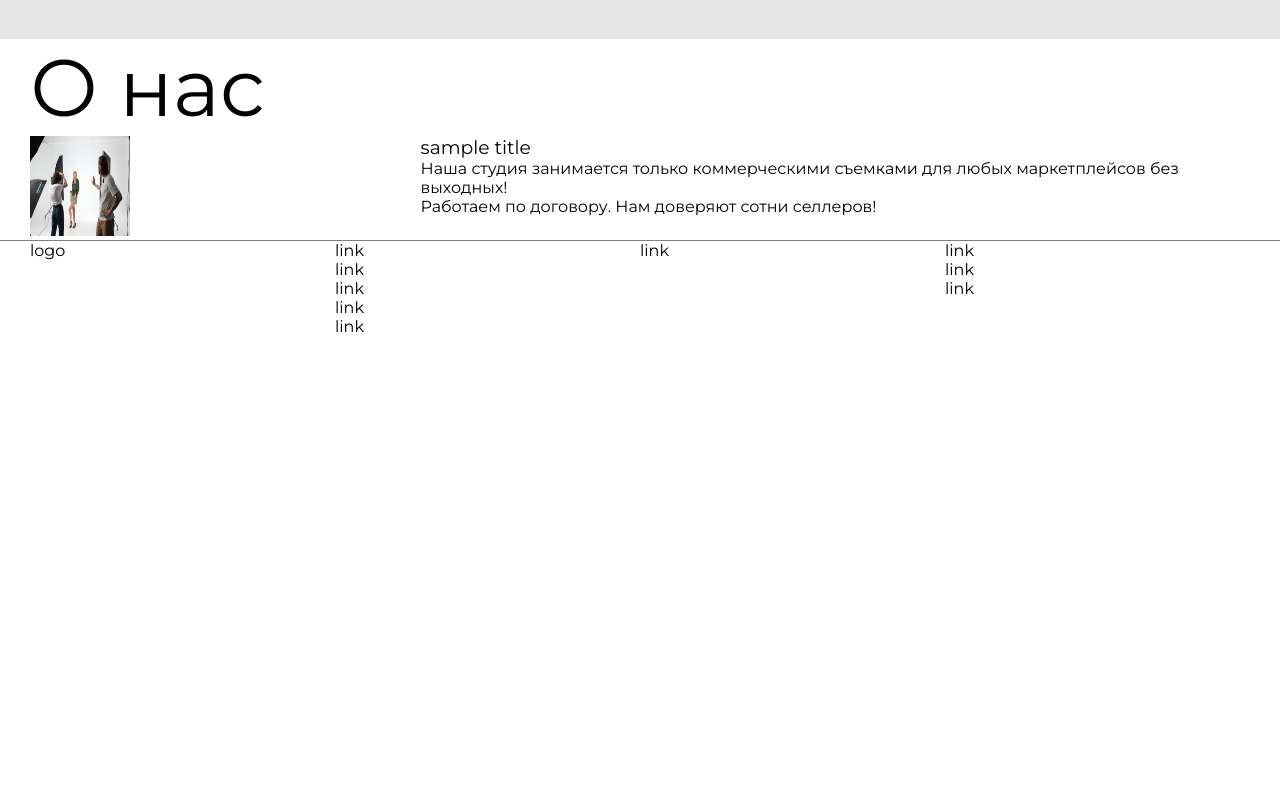
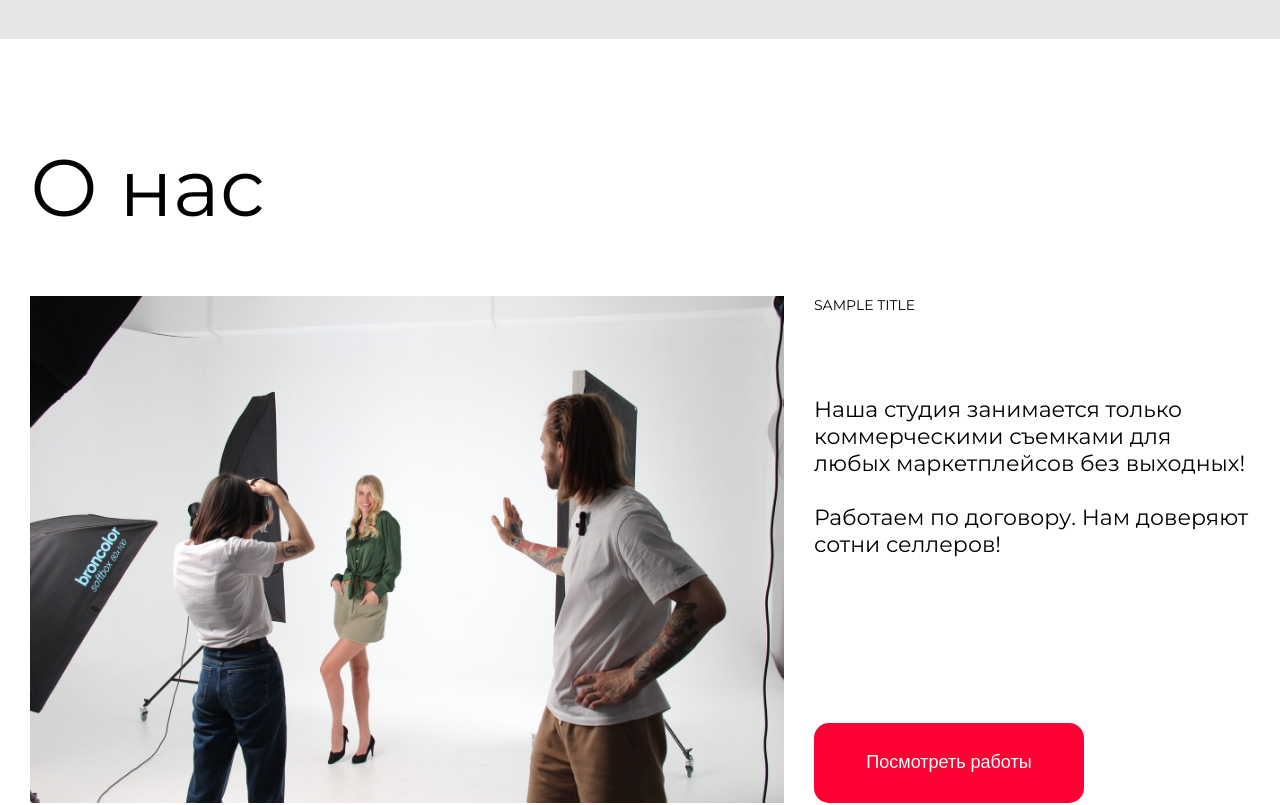
Before and after one commit to Messier1703/photo-studio-landing, a Next.js app: page / in a window 1280 px wide. Shown: the part 740-1545 px from the top of the page. Before the commit the page ends 1140 px from the top, so only its background shows below. Built offline with nearby package versions, Linux system fonts and the light colour scheme.

Commit message:
about section

```diff
--- a/src/assets/styles/globals.scss
+++ b/src/assets/styles/globals.scss
@@ -45,3 +45,8 @@ button {
   padding: 0 10px;
   margin: 0 auto;
 }
+
+.img {
+  width: 100%;
+  height: 100%;
+}
--- a/src/components/sections/AboutSection/AboutSection.module.scss
+++ b/src/components/sections/AboutSection/AboutSection.module.scss
@@ -1,12 +1,42 @@
 .about {
+  padding: 100px 0;
+
   h2 {
     font-size: 80px;
     font-weight: 400;
+    padding-bottom: 60px;
   }
+
   figure {
-    width: 400px;
+    max-width: 880px;
+    grid-area: i;
   }
-  .grid {
-    display: flex;
+
+  .wrapper {
+    display: grid;
+    grid-template-areas:
+      'i i i i t'
+      'i i i i p'
+      'i i i i b';
+    column-gap: 30px;
+
+    h3 {
+      font-size: 14px;
+      font-weight: 400;
+      text-transform: uppercase;
+      grid-area: t;
+    }
+
+    p {
+      font-size: 22px;
+      font-weight: 400;
+      grid-area: p;
+    }
+
+    #btn {
+      grid-area: b;
+      width: 270px;
+      align-self: end;
+    }
   }
 }
--- a/src/components/sections/AboutSection/AboutSection.tsx
+++ b/src/components/sections/AboutSection/AboutSection.tsx
@@ -1,20 +1,24 @@
 import Image from 'next/image'
 import s from './AboutSection.module.scss'
+import BrightButton from '@/components/ui/BrightButton/BrightButton'
 
 const AboutSection = () => {
   return (
     <section className={s.about}>
       <div className='container'>
         <h2>О нас</h2>
-        <div className={s.grid}>
+        <div className={s.wrapper}>
           <figure>
-            <Image src='/about-us-bg.jpg' width={100} height={100} alt='Фон' />
+            <Image src='/about-us-bg.jpg' width={1680} height={1120} alt='Фон' sizes='100vw' className='img' />
           </figure>
-          <div>
-            <h3>sample title</h3>
-            <p>Наша студия занимается только коммерческими съемками для любых маркетплейсов без выходных!</p>
-            <p>Работаем по договору. Нам доверяют сотни селлеров!</p>
-          </div>
+          <h3>sample title</h3>
+          <p>
+            Наша студия занимается только коммерческими съемками для любых маркетплейсов без выходных!
+            <br />
+            <br />
+            Работаем по договору. Нам доверяют сотни селлеров!
+          </p>
+          <BrightButton id={s.btn}>Посмотреть работы</BrightButton>
         </div>
       </div>
     </section>
--- a/src/components/ui/BrightButton/BrightButton.tsx
+++ b/src/components/ui/BrightButton/BrightButton.tsx
@@ -3,7 +3,7 @@ import { Button } from '@mui/base/Button'
 
 interface BrightButtonProps {
   children: string
-  id: string
+  id?: string
 }
 
 const BrightButton: React.FC<BrightButtonProps> = ({ children, id }) => {
```
